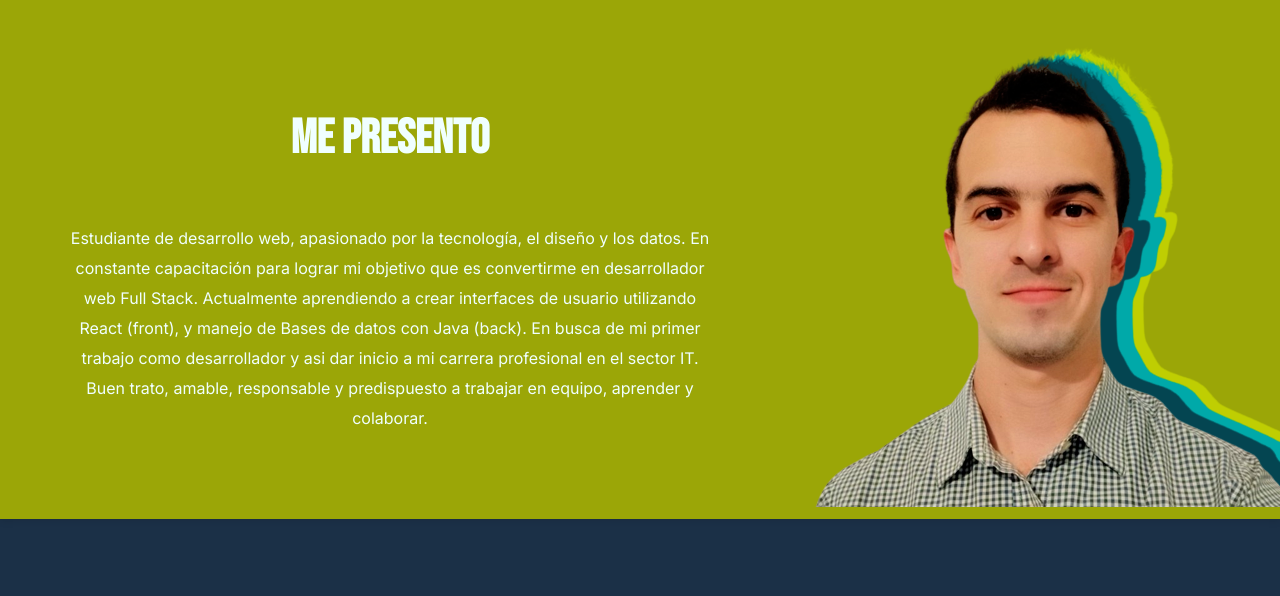
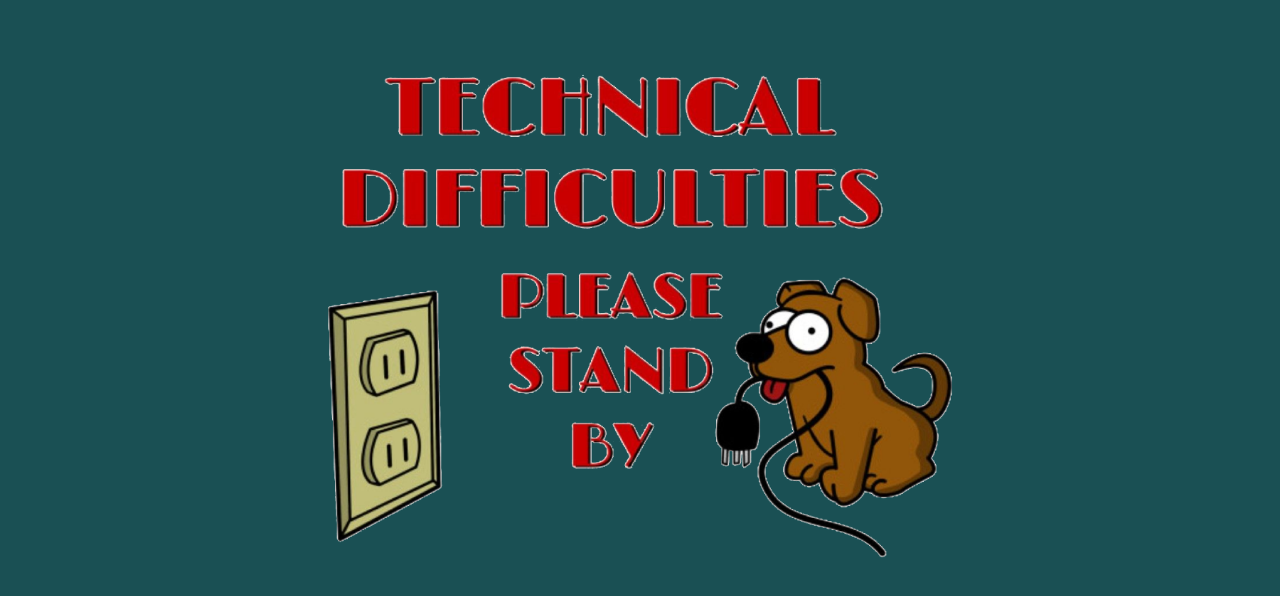
Before and after one commit to Ferclemens/Portfolio-Personal, a React (Create React App) app: page /About in a window 1280 px wide. Shown: the top 596 px of the page. Built offline with nearby package versions, Linux system fonts and the light colour scheme.

Commit message:
404Page ok!

```diff
--- a/src/App.js
+++ b/src/App.js
@@ -1,9 +1,9 @@
 import './App.css';
 import {BrowserRouter, Routes, Route,} from "react-router-dom"
 import Landing from './LandingPage/Landing';
-import About from './content/About';
 import Form from './contact/Form';
 import Work from './content/Work';
+import ProblemasTecnicos from './problems/ProblemasTecnicos';
 
 
 function App() {
@@ -11,10 +11,10 @@ function App() {
     <BrowserRouter>
         <Routes>
           <Route path="/" element={<Landing/>} />
-          <Route path="/About" element={<About/>}/>
+          <Route path="/Stats" element={<ProblemasTecnicos/>}/>
           <Route path="/Work" element={<Work/>}/>
           <Route path="/Contact" element={<Form/>}/>
-          <Route path="*" element={<div>error 404</div>}/>
+          <Route path="*" element={<ProblemasTecnicos/>}/>
         </Routes>
       </BrowserRouter>
   );
--- a/src/header/Header.jsx
+++ b/src/header/Header.jsx
@@ -9,7 +9,7 @@ const Header = () => {
             <div className={styles.buttonContainer}>
                 <button className={styles.button}><Link className={styles.link} to='/Work'>Work</Link></button>
                 <button className={styles.button}><Link className={styles.link} to='/Contact'>Contact</Link></button>
-                <button className={styles.button}><Link className={styles.link} to='/stats'>Stats</Link></button>
+                <button className={styles.button}><Link className={styles.link} to='/Stats'>Stats</Link></button>
             </div>
         </header>
     )
--- /dev/null
+++ b/src/problems/ProblemasTecnicos.jsx
@@ -0,0 +1,11 @@
+import React from 'react'
+import styles from '../problems/ProblemasTecnicos.module.css'
+
+const ProblemasTecnicos = () =>  {
+  return (
+    <div className={styles.container}>
+      <img className={styles.img} src='../img/dificultadesTecnicas.png'/>
+    </div>
+  )
+}
+export default ProblemasTecnicos
--- /dev/null
+++ b/src/problems/ProblemasTecnicos.module.css
@@ -0,0 +1,9 @@
+.container {
+    display: flex;
+    justify-content: center;
+}
+.img {
+    margin-top: 60px;
+    width: 50%;
+    height: auto;
+  }
```
Also changed, not shown: public/img/dificultadesTecnicas.png (added).
